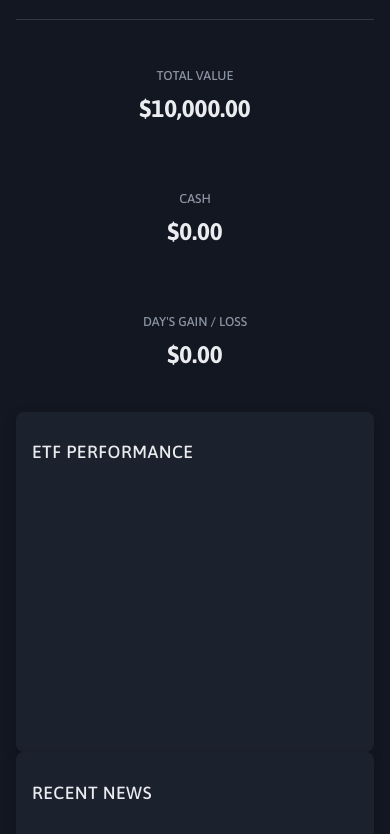
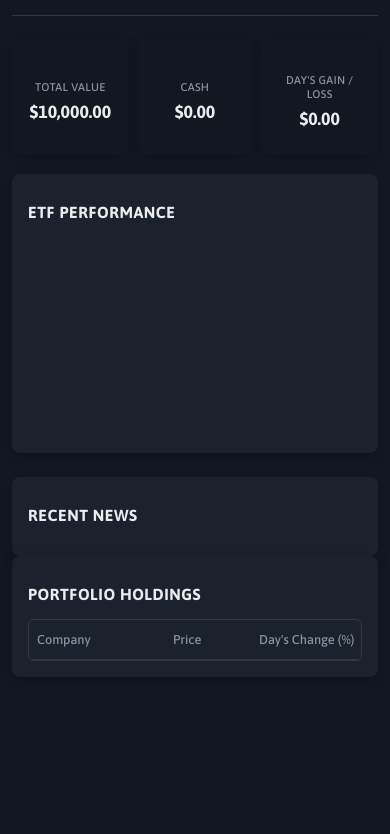
Before and after one commit to jongato/lgo-etf-dashboard, a website: page index.html in a window 390 px wide. Shown: the part 83-917 px from the top of the page. After the commit the page ends 844 px from the top, so only its background shows below. Drawn offline with nearby package versions, Linux system fonts and the light colour scheme; no server answers.

Commit message:
further mobile enhancements

```diff
--- a/index.html
+++ b/index.html
@@ -79,17 +79,40 @@
             .container { padding: 1rem; }
             h1 { font-size: 1.75rem; }
             .summary-metrics {
-                grid-template-columns: 1fr;
-                gap: 1rem;
-                margin-bottom: 1rem;
+                grid-template-columns: repeat(3, 1fr);
+                gap: 0.75rem;
+                margin-bottom: 1.5rem;
             }
             .metric-card {
+                padding: 1rem;
+                text-align: center;
+                min-height: 100px;
+                display: flex;
+                flex-direction: column;
+                justify-content: center;
+                border-radius: 8px;
+                box-shadow: var(--shadow);
+            }
+            .metric-card h3 {
+                font-size: 0.75rem;
+                margin-bottom: 0.5rem;
+                line-height: 1.2;
+                text-transform: uppercase;
+                letter-spacing: 0.3px;
+                color: var(--text-secondary);
+            }
+            .metric-card .value {
+                font-size: 1.25rem;
+                line-height: 1.2;
+                font-weight: 700;
+                color: var(--text-primary);
+            }
+            .card {
                 padding: 1.25rem;
-                text-align: center;
+                margin-bottom: 1.5rem;
+                border-radius: 8px;
+                box-shadow: var(--shadow);
             }
-            .metric-card h3 { font-size: 0.8rem; margin-bottom: 0.75rem; }
-            .metric-card .value { font-size: 1.5rem; }
-            .card { padding: 1rem; }
             #chart-container { height: 250px; }
 
             /* Mobile table improvements */
@@ -141,21 +164,57 @@
             .news-article h4 { font-size: 1rem; }
             .news-article .source { font-size: 0.75rem; }
 
-            /* Improve mobile spacing */
-            .dashboard-layout > * { margin-bottom: 1rem; }
-            .dashboard-layout > *:last-child { margin-bottom: 0; }
-
             /* Mobile header adjustments */
             header {
                 padding-bottom: 1rem;
-                margin-bottom: 1rem;
+                margin-bottom: 1.5rem;
             }
 
             /* Ensure proper mobile order: metrics → chart → portfolio → news */
+            .dashboard-layout {
+                display: flex;
+                flex-direction: column;
+                gap: 0;
+            }
             #main-content { order: 2; }
             #sidebar { order: 1; }
-            #performance-chart-card { order: 1; }
-            #news { order: 3; }
+            #performance-chart-card { order: 1; margin-bottom: 1.5rem; }
+            #news { order: 3; margin-bottom: 0; }
+
+            /* Portfolio section spacing */
+            #portfolio { margin-bottom: 1.5rem; }
+
+            /* Section headers for mobile */
+            h2 {
+                font-size: 1rem;
+                margin-bottom: 1rem;
+                font-weight: 600;
+                color: var(--text-primary);
+                text-transform: uppercase;
+                letter-spacing: 0.5px;
+            }
+
+            /* Additional mobile spacing improvements */
+            .summary-metrics + .dashboard-layout {
+                margin-top: 0;
+            }
+        }
+
+        /* Extra small mobile devices */
+        @media (max-width: 480px) {
+            .container { padding: 0.75rem; }
+            .summary-metrics {
+                gap: 0.5rem;
+                margin-bottom: 1.25rem;
+            }
+            .metric-card {
+                padding: 0.75rem;
+                min-height: 90px;
+            }
+            .metric-card h3 { font-size: 0.7rem; }
+            .metric-card .value { font-size: 1.1rem; }
+            .card { padding: 1rem; margin-bottom: 1.25rem; }
+            #chart-container { height: 200px; }
         }
 
         /* Hide scroll indicator on larger screens */
```
